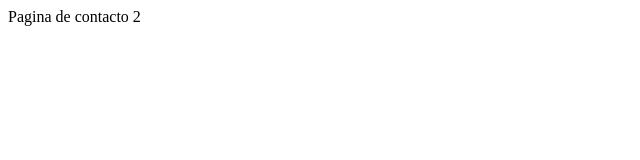
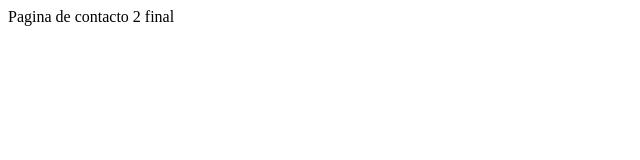
Before and after one commit to filipelopes2020/github-master, a plain HTML site: page contato.html in a window 1280 px wide. Shown: the full height of the page, 0-640 px from the left. Drawn offline with Linux system fonts and the light colour scheme.

Commit message:
alteraçao final da pagina de contacto closes #2

```diff
--- a/contato.html
+++ b/contato.html
@@ -6,6 +6,6 @@
 </head>
 <body>
 <!-- Conteúdo -->
-Pagina de contacto 2
+Pagina de contacto 2  final
 </body>
 </html>
```
